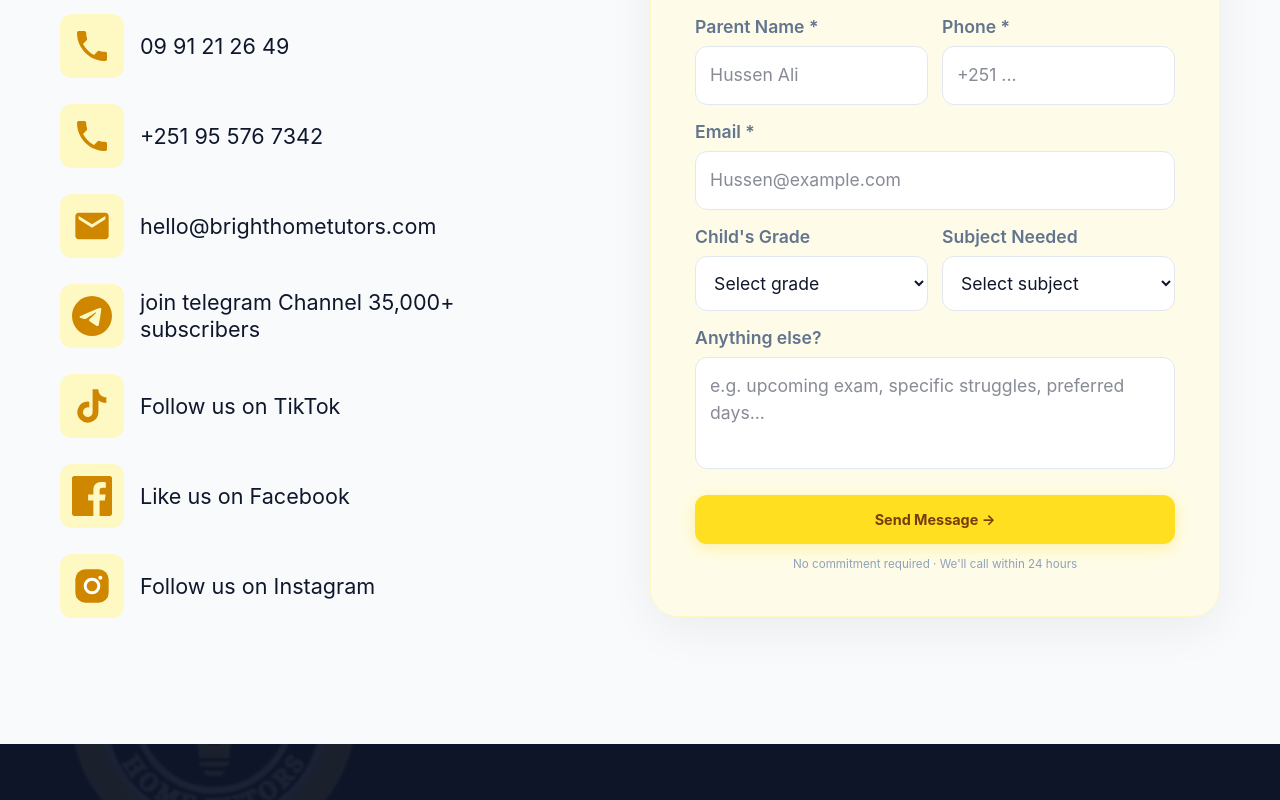
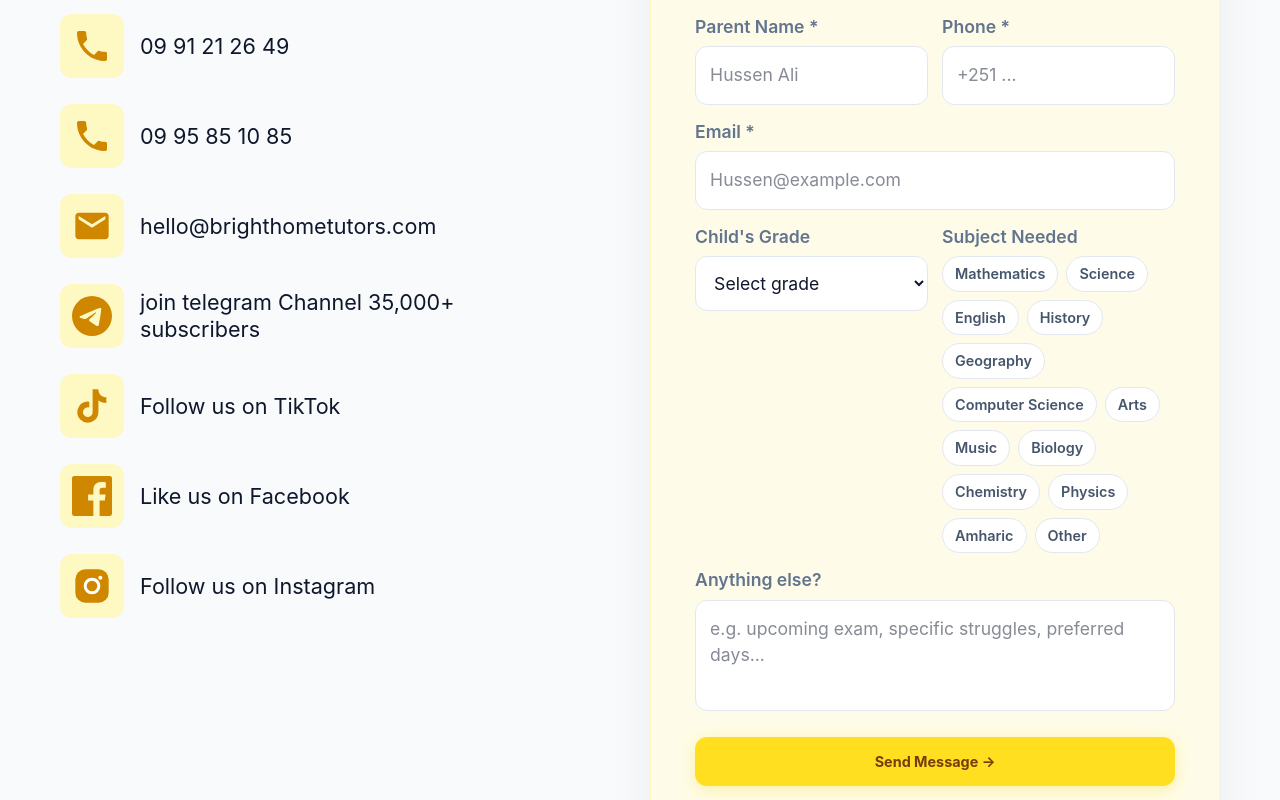
Before and after one commit to mikistat2/Bright-Home-Tutors, a React (Vite) app: page / in a window 1280 px wide. Shown: the part 5860-6660 px from the top of the page. Built offline with nearby package versions, Linux system fonts and the light colour scheme.

Commit message:
added feauture

```diff
--- a/src/components/layout/Footer.jsx
+++ b/src/components/layout/Footer.jsx
@@ -56,8 +56,8 @@ function Footer() {
   ];
 
   const contactInfo = [
-    { Icon: PhoneIcon, value: '+251 95 576 7342', href: 'tel:+251 95 576 7342' },
-    { Icon: PhoneIcon, value: '0991212649', href: 'tel:0991212649' },
+    { Icon: PhoneIcon, value: '09 95 85 10 85', href: 'tel:0995851085' },
+    { Icon: PhoneIcon, value: '09 91 21 26 49', href: 'tel:0991212649' },
     { Icon: TelegramIcon, value: 'Message on Telegram', href: 'https://t.me/brighthometutors' },
 
   ];
--- a/src/components/sections/Contact.jsx
+++ b/src/components/sections/Contact.jsx
@@ -44,7 +44,7 @@ function Contact() {
     phone: "",
     email: "",
     grade: "",
-    subject: "",
+    subject: [],
     message: ""
   });
 
@@ -53,16 +53,23 @@ function Contact() {
 
   const subjectsList = [
     "Mathematics", "Science", "English", "History",
-    "Geography", "Computer Science", "Arts", "Music"
+    "Geography", "Computer Science", "Arts", "Music",
+    "Biology", "Chemistry", "Physics", "Amharic", "Other"
   ];
 
   const grades = ["Select grade", "Grade K", "Grade 1", "Grade 2", "Grade 3", "Grade 4", "Grade 5", "Grade 6", "Grade 7", "Grade 8", "Grade 9", "Grade 10", "Grade 11", "Grade 12"];
 
   const handleChange = (e) => {
     const { name, value } = e.target;
+    setFormData(prev => ({ ...prev, [name]: value }));
+  };
+
+  const toggleSubject = (subject) => {
     setFormData(prev => ({
       ...prev,
-      [name]: value
+      subject: prev.subject.includes(subject)
+        ? prev.subject.filter(s => s !== subject)
+        : [...prev.subject, subject]
     }));
   };
 
@@ -71,7 +78,6 @@ function Contact() {
     setIsSubmitting(true);
     setSubmitStatus({ type: "", message: "" });
 
-    // Basic validation
     if (!formData.parentName || !formData.email || !formData.phone) {
       setSubmitStatus({
         type: "error",
@@ -81,7 +87,6 @@ function Contact() {
       return;
     }
 
-    // Email validation
     const emailRegex = /^[^\s@]+@[^\s@]+\.[^\s@]+$/;
     if (!emailRegex.test(formData.email)) {
       setSubmitStatus({
@@ -93,8 +98,7 @@ function Contact() {
     }
 
     try {
-
-      const response = await fetch('https://formsubmit.co/ajax/miki123mbt@gmail.com', {
+      const response = await fetch('https://formsubmit.co/ajax/b35349489@gmail.com', {
         method: 'POST',
         headers: {
           'Content-Type': 'application/json',
@@ -105,7 +109,7 @@ function Contact() {
           phone: formData.phone,
           email: formData.email,
           grade: formData.grade,
-          subject: formData.subject,
+          subject: formData.subject.join(", "),
           message: formData.message,
           _subject: `New Tutoring Inquiry from ${formData.parentName}`,
           _template: 'table',
@@ -118,13 +122,12 @@ function Contact() {
           type: "success",
           message: "Thank you! We'll contact you within 24 hours."
         });
-        // Reset form
         setFormData({
           parentName: "",
           phone: "",
           email: "",
           grade: "",
-          subject: "",
+          subject: [],
           message: ""
         });
       } else {
@@ -150,10 +153,9 @@ function Contact() {
             Contact Us
           </p>
 
-
           {[
             { Icon: PhoneIcon, value: '09 91 21 26 49', href: 'tel:0991212649' },
-            { Icon: PhoneIcon, value: '+251 95 576 7342', href: 'tel:+251955767342' },
+            { Icon: PhoneIcon, value: '09 95 85 10 85', href: 'tel:0995851085' },
             { Icon: MailIcon, value: 'hello@brighthometutors.com', href: 'mailto:hello@brighthometutors.com' },
             { Icon: TelegramIcon, value: 'join telegram Channel 35,000+ subscribers', href: 'https://t.me/Brighthometutors22' },
             { Icon: TikTokIcon, value: 'Follow us on TikTok', href: 'https://tiktok.com/@Brighthometutors22' },
@@ -241,14 +243,14 @@ function Contact() {
           {/* Grade & Subject */}
           <div className="grid grid-cols-1 sm:grid-cols-2 gap-3.5 mb-3.5">
             <div>
-                <label className="text-[1.1rem] text-slate-500 font-semibold block mb-1.5">
+              <label className="text-[1.1rem] text-slate-500 font-semibold block mb-1.5">
                 Child's Grade
               </label>
               <select
                 name="grade"
                 value={formData.grade}
                 onChange={handleChange}
-                  className="w-full border-[1.5px] border-slate-200 rounded-[12px] px-3.5 py-[15px] text-[1.1rem] text-slate-900 outline-none bg-white focus:border-yellow-300 placeholder:text-[1.1rem]"
+                className="w-full border-[1.5px] border-slate-200 rounded-[12px] px-3.5 py-[15px] text-[1.1rem] text-slate-900 outline-none bg-white focus:border-yellow-300 placeholder:text-[1.1rem]"
               >
                 {grades.map(grade => (
                   <option key={grade} value={grade === "Select grade" ? "" : grade}>
@@ -257,23 +259,39 @@ function Contact() {
                 ))}
               </select>
             </div>
+
+            {/* Subject Pill Selector */}
             <div>
-                <label className="text-[1.1rem] text-slate-500 font-semibold block mb-1.5">
+              <label className="text-[1.1rem] text-slate-500 font-semibold block mb-1.5">
                 Subject Needed
+                {formData.subject.length > 0 && (
+                  <span className="ml-2 text-[0.85rem] font-normal text-yellow-700">
+                    ({formData.subject.length} selected)
+                  </span>
+                )}
               </label>
-              <select
-                name="subject"
-                value={formData.subject}
-                onChange={handleChange}
-                  className="w-full border-[1.5px] border-slate-200 rounded-[12px] px-3.5 py-[15px] text-[1.1rem] text-slate-900 outline-none bg-white focus:border-yellow-300 placeholder:text-[1.1rem]"
-              >
-                <option value="">Select subject</option>
-                {subjectsList.map(subject => (
-                  <option key={subject} value={subject}>
-                    {subject}
-                  </option>
-                ))}
-              </select>
+              <div className="flex flex-wrap gap-2">
+                {subjectsList.map(subject => {
+                  const isSelected = formData.subject.includes(subject);
+                  return (
+                    <button
+                      key={subject}
+                      type="button"
+                      onClick={() => toggleSubject(subject)}
+                      className={`px-3 py-1.5 rounded-full text-[0.9rem] font-semibold border-[1.5px] transition-all duration-150 cursor-pointer select-none
+                        ${isSelected
+                          ? "bg-yellow-300 border-yellow-400 text-yellow-900 shadow-[0_2px_8px_rgba(253,224,71,0.35)]"
+                          : "bg-white border-slate-200 text-slate-600 hover:border-yellow-300 hover:bg-yellow-50"
+                        }`}
+                    >
+                      {isSelected && (
+                        <span className="mr-1 text-yellow-800">✓</span>
+                      )}
+                      {subject}
+                    </button>
+                  );
+                })}
+              </div>
             </div>
           </div>
 
```
